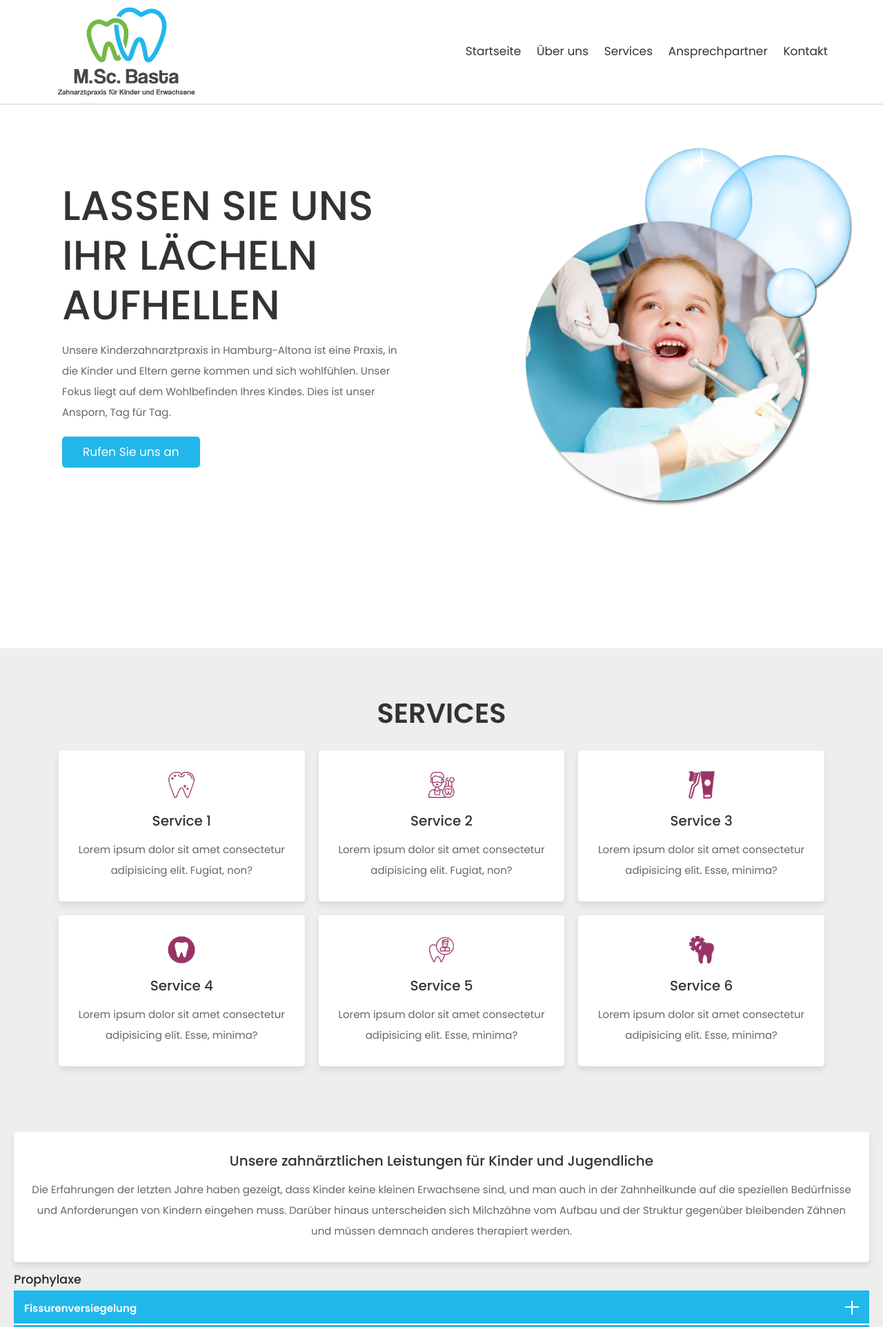
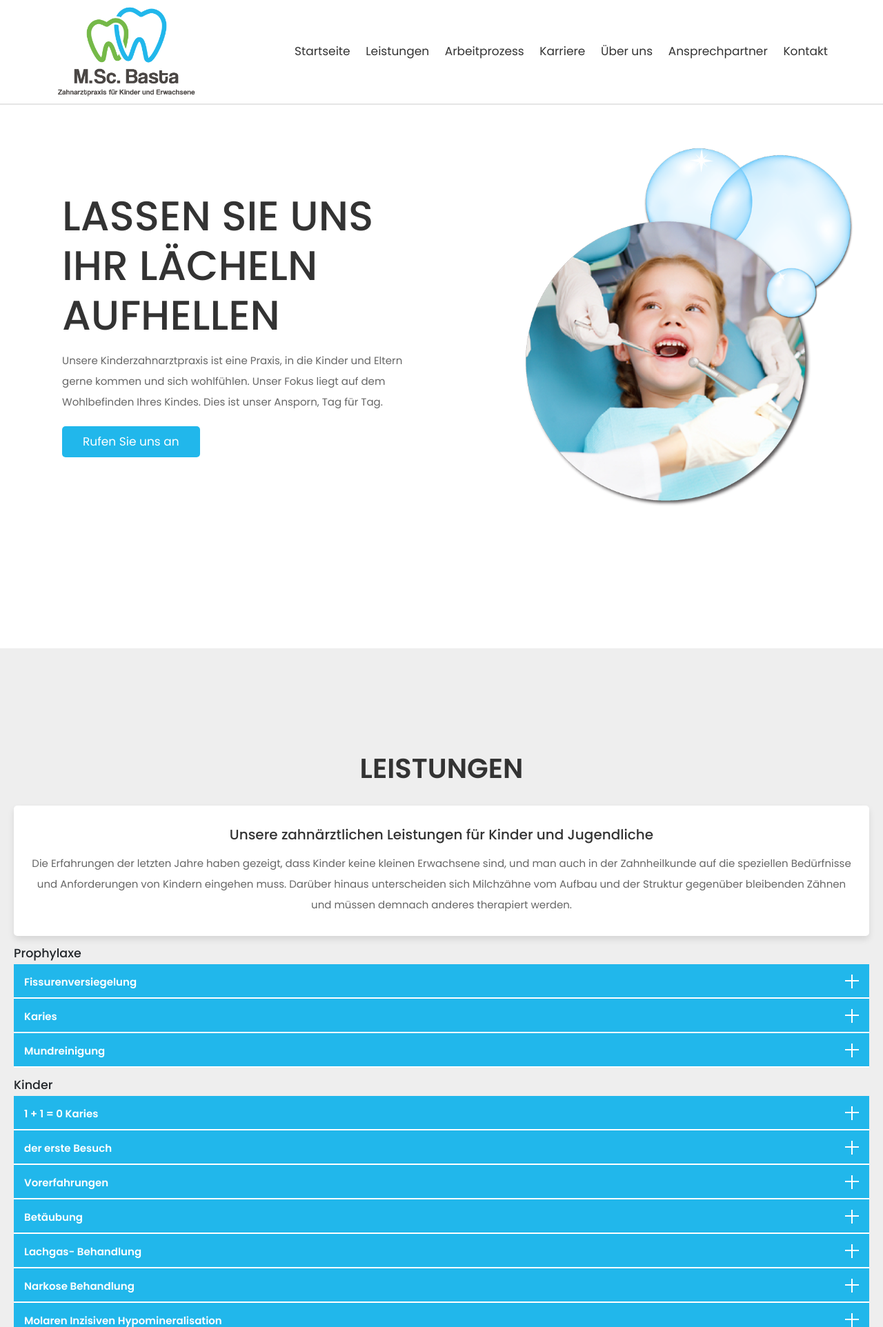
Before and after one commit to k-almkh/css_sass, a PHP site: page / in a window 1280 px wide. Shown: the top 1924 px of the page at 69% size. Run offline with PHP 8.4, Linux system fonts and the light colour scheme; some libraries are stand-ins or nearby versions.

Commit message:
Dentist3

```diff
--- a/dentist_website/css/style.css
+++ b/dentist_website/css/style.css
@@ -263,7 +263,7 @@ section{
 
   .wrapper .accordion_wrap .accordion_header:hover:before,
   .wrapper .accordion_wrap .accordion_header:hover:after{
-    background: var(--green);
+    background: var(--light-color);
   }
 
   .wrapper .accordion_wrap .accordion_header:after{
@@ -289,6 +289,11 @@ section{
    font-size: 15px;
    color: var(--black);
    }
+   .wrapper .accordion_wrap .accordion_body h3{
+      padding: 5px;
+      color: var(--black);
+   }
+
 
 
   .wrapper .accordion_wrap .accordion_header.accordion_active{
--- a/dentist_website/index.html
+++ b/dentist_website/index.html
@@ -37,8 +37,10 @@
 
          <nav class="mynav">
             <a class="active_a" href="#home">Startseite</a>
+            <a href="#services">Leistungen</a>
+            <a href="#process">Arbeitprozess</a>
+            <a href="#karriere">Karriere</a>
             <a href="#about">Über uns</a>
-            <a href="#services">Services</a>
             <a href="#reviews">Ansprechpartner</a>
             <a href="#contact">Kontakt</a>
          </nav>
@@ -65,7 +67,7 @@
       <div class="row min-vh-100 align-items-center">
          <div class="content text-center text-md-left">
             <h3>Lassen Sie uns Ihr Lächeln aufhellen</h3>
-            <p>Unsere Kinderzahnarztpraxis in Hamburg-Altona ist eine Praxis, in die Kinder und Eltern gerne kommen und sich wohlfühlen. Unser Fokus liegt auf dem Wohlbefinden Ihres Kindes. Dies ist unser Ansporn, Tag für Tag.</p>
+            <p>Unsere Kinderzahnarztpraxis ist eine Praxis, in die Kinder und Eltern gerne kommen und sich wohlfühlen. Unser Fokus liegt auf dem Wohlbefinden Ihres Kindes. Dies ist unser Ansporn, Tag für Tag.</p>
             <a href="#contact" class="link-btn">Rufen Sie uns an</a>
          </div>
       </div>
@@ -76,15 +78,13 @@
 
 <!-- home section ends -->
 
-<!-- TODO -->
-
 <!-- services section starts  -->
 
 <section class="services " id="services">
 
-   <h1 class="heading">Services</h1>
+   <!-- <h1 class="heading">Leistungen</h1>
 
-   <div class="box-container container">
+    <div class="box-container container">
 
       <div class="box">
          <img src="images/icon-1.png" alt="">
@@ -123,10 +123,11 @@
       </div>
 
    </div>
-   <br>
+   <br> -->
 
 
    <div class="wrapper">
+      <h1 class="heading">Leistungen</h1>
       <div class="box-container">
 
          <div class="box">
@@ -189,7 +190,7 @@
          <p>
             Am wichtigsten ist dabei die Suche nach Risikofaktoren, die eine mögliche Entstehung von Karies begünstigen.
             <br>
-            <ul style="padding-left: 40px;">
+            <ul style="padding-left: 40px;font-size: 12px;">
                <li>Speichel</li>
                <li>Bakterien</li>
                <li>Ernährung</li>
@@ -273,7 +274,7 @@
          <br>
          <h5>Impfungen</h5>
           <p>
-            Informationen zur gesetzlichen Impfpflicht finden Sie auf der Seite des <a href="https://www.rki.de/DE/Content/Kommissionen/STIKO/Empfehlungen/Impfempfehlungen_node.html">Robert-Koch-Institutes</a>
+            Informationen zur gesetzlichen Impfpflicht finden Sie auf der Seite des <a href="https://www.rki.de/DE/Content/Kommissionen/STIKO/Empfehlungen/Impfempfehlungen_node.html" target="_blank">Robert-Koch-Institutes</a>
          </p>
         </div>
       </div>
@@ -297,6 +298,130 @@
          </p>
         </div>
       </div>
+      <div class="accordion_wrap accordion_5">
+         <div class="accordion_header">
+            Vorerfahrungen
+         </div>
+         <div class="accordion_body">
+          <h3>Kinder mit "unglücklichen" Vorerfahrungen</h3>
+          <h5>Die Angst vor dem Zahnarzt hat ihre Ursache meist in einer schlechten Erfahrung in der Kindheit</h5>
+            <ul style="padding-left: 40px;font-size: 12px;">
+               <li>Die Behandlung hat zu lange gedauert. Das Kind wurde überfordert.</li>
+               <li> Die Behandlung war schmerzhaft trotz anderer Versprechungen.</li>
+               <li>Die Behandlung war wenig einfühlsam.</li>
+               <li>Die Bedürfnisse des Kindes wurden nicht beachtet.</li>
+            </ul>
+          <h5>Vertrauen lernen</h5>
+          <ul style="padding-left: 40px;font-size: 12px;">
+            <li>Behandlung in kleinen Schritten, die für das Kind zu bewältigen sind</li>
+            <li>Aufbau eines Vertrauensverhältnis zu Ihrem Kind</li>
+            <li>Erlernen von Behandlungsabläufen</li>
+            <li>Eingehen auf die speziellen Bedürfnisse Ihres Kindes</li>
+         </ul>
+          <h5>Neue Positive Erfahrungen machen</h5>
+          <ul style="padding-left: 40px;font-size: 12px;">
+            <li>Wir arbeiten mit altersgerechten verhaltenstherapeutischen Maßnahmen und Techniken aus der Kinderhypnose</li>
+            <li>Für sehr ängstliche Kinder bieten wir die Behandlung unter Lachgas-Sedierung oder Vollnarkose an</li>
+         </ul>
+         </div>
+       </div>
+       <div class="accordion_wrap accordion_5">
+         <div class="accordion_header">
+            Betäubung
+         </div>
+         <div class="accordion_body">
+          <h3>Den Zahn schlafen schicken</h3>
+           <p>
+            "Gut betäubt ist halb behandelt" (Zitat Prof. Daubländer)
+          </p>
+           <p>
+            Milchzähne haben einen Zahnnerv, die Behandlung kann daher weh tun. Schmerzhafte Behandlungen überfordern kleine und große Patienten und sind eine häufige Ursache für Behandlungsverweigerung bei Kindern.
+          </p>
+           <p>
+            Wir sorgen für schmerzfreie Behandlung, indem wir den Zahn gut betäuben.
+          </p>
+          <p>
+            Während der Behandlung von Kindern benutzen wir bewusst eine besondere Sprache. Wir vermeiden Reizworte wie Spritze, Bohrer, Zange, um möglich negative Erinnerungen nicht wieder zu beleben.
+          </p>
+          <p>
+            Wenn Sie bei der Behandlung dabei sein sollten, überlassen Sie die sprachliche Führung des Kindes uns, beobachten Sie still, und stellen die Fragen nach der Behandlung.
+          </p>
+         </div>
+       </div>
+       <div class="accordion_wrap accordion_5">
+         <div class="accordion_header">
+            Lachgas- Behandlung
+         </div>
+         <div class="accordion_body">
+          <h3>Behandlung mit Lachgas-Sedierung</h3>
+           <p>
+            Die Zahnärztliche Behandlung kann durch Sedierung mit Lachgas erleichtert werden.
+          </p>
+          <p>
+            Lachgas hat eine beruhigende Wirkung und verringert das Schmerzempfinden. Dem Patienten kommt die Behandlungszeit viel kürzer vor. Besonders geeignet ist Lachgas bei Patienten mit Angst vor der Behandlung, Angst vor der Betäubung oder Würgereiz.
+          </p>
+          <p>
+            Das Lachgas wird mit Sauerstoff über eine Doppelmaske auf der Nase zugeführt. Es ist eine einfache und sichere Beruhigungsmethode: Der Patient bleibt wach; die Sedierung ist keine Narkose. Eine Betäubung (lokale Anästhesie) ist in den meisten Fällen zusätzlich nötig.
+          </p>
+          <p>
+            Die Lachgas Sedierung eignet sich für Kinder ab 5 Jahren, wenn das Kind kooperativ ist und durch die Nase atmet.
+          </p>
+         </div>
+       </div>
+       <div class="accordion_wrap accordion_5">
+         <div class="accordion_header">
+            Narkose Behandlung
+         </div>
+         <div class="accordion_body">
+          <h3>Behandlung unter Vollnarkose</h3>
+           <p>
+            In besonders schweren Fällen, oder wenn die Belastung des Kindes durch den Behandlungsumfang zu groß ist, bieten wir die Behandlung unter Vollnarkose in unserer Praxis an.
+          </p>
+         </div>
+       </div>
+       <div class="accordion_wrap accordion_5">
+         <div class="accordion_header">
+            Molaren Inzisiven Hypomineralisation
+         </div>
+         <div class="accordion_body">
+          <h3>Molaren Inzisiven Hypomineralisation (MIH)</h3>
+           <p>
+            MIH ist eine Störung der Zahnschmelz-Reifung. Der Schmelz ist schon beim Erscheinen des Zahnes gelblich-bräunlich verfärbt, ist weich, porös und hält dem Kaudruck nicht stand: Die Zähne werden häufig sehr temperaturempfindlich. Die rauchen Oberflächen werden oft kariös. Weil das Zähneputzen weh tut, ist die Zahnpflege oft erschwert.
+          </p>
+          <p>
+            Eine genaue Ursache für MIH ist nicht bekannt. Diskutiert werden häufige Infekte der oberen Luftwege, Kinderkrankheiten bei sehr kleinen Kindern, Magen-Darm-Infekte, Mangelernährung, Umwelteinflüsse.
+            <br>
+            Wichtig ist, dass die Störung früh behandelt wird, damit es gar nicht erst zu der Überempfindlichkeit kommt. Der empfindliche Schmelz wird mit Fluorid-Lack gekräftigt, er kann versiegelt werden, oder Defekte können mit Glasionomerzement vor weiterem Zerbröckeln geschützt werden.
+          </p>
+          <p>
+            Sobald der Zahn weiter in die Mundhöhle gewachsen ist, kann er mit einer Kunststofffüllung versorgt werden. Der Kunststoff (Composit) wird mit speziellen Klebern (Adhäsiv) mit dem Zahn verbunden. Dadurch klingt in der Regel die Überempfindlichkeit ab.
+          </p>
+          <p>
+            Für die häusliche Zahnpflege sind fluoridierte Zahnpasten mit ausreichendem Fluoridgehalt (1400 ppm) wichtig. Ausserdem kann das Kind mehrfach am Tag Calciumpräparate auftragen.
+          </p>
+         </div>
+       </div>
+       <div class="accordion_wrap accordion_5">
+         <div class="accordion_header">
+            EAPD Empfehlungen
+         </div>
+         <div class="accordion_body">
+          <h3>Empfehlungen der Europäische Akademie für Kinderzahnheilkunde / EAPD Guideline</h3>
+          <ol style="padding-left: 40px;font-size: 12px;">
+            <li>Im ersten Lebensjahr (ab dem 6. Lebensmonat) des Kindes zum ersten Mal zum Zahnarzt gehen</li>
+            <li> Täglich zwei mal Zähneputzen mit einer geringen Menge fluoridierter Zahncreme und Zahn-Zwischenraum-Pflege</li>
+            <li>Fluorid-Lack-Touchierung 2 Mal im Jahr (bei erhöhtem Risiko 4 Mal)</li>
+            <li> Eltern putzen Kinderzähne sauber mit der KAI-Plus Technik
+               Empfehlung für Mutter und Vater: Auf die eigene Zahngesundheit achten!
+               Regelmäßige professionelle Mundreinigung</li>
+            <li>Keine Flaschennahrung mit süßen Getränken - besonders während der Nacht</li>
+            <li>Als Durstlöscher nur Wasser trinken aus dem offenen Becher sobald das Baby sitzen kann</li>
+            <br>
+               <a href="https://www.dgkiz.de/files/dgkiz/pdf/Fluoidkonzentration%20Kinderzahnpasten%20Scan%20O&K%202018-4.pdf" target="_blank">Neue Empfehlungen Fluorid Kinderzahnpasten</a>
+         </ol>
+         </div>
+       </div>
+
     </div>
 
 
@@ -306,7 +431,7 @@
 
 <!-- process section starts  -->
 
-<section class="process ">
+<section class="process " id="process">
 
    <h1 class="heading">Arbeitprozess</h1>
 
@@ -314,20 +439,24 @@
 
       <div class="box">
          <img src="images/process-1.png" alt="">
-         <h3>Cosmetic Dentistry</h3>
-         <p>Lorem ipsum dolor sit, amet consectetur adipisicing elit. Maxime, excepturi?</p>
+         <h3>Zahnkorrektur</h3>
+         <p>
+            Gerade Zähne für den perfekten Look. Mit der transparenten Zahnschiene zu transparenten Preisen gibt es bei uns die diskrete Alternative zur festen Zahnspange.
+         </p>
       </div>
 
       <div class="box">
          <img src="images/process-2.png" alt="">
-         <h3>Pediatric Dentistry</h3>
-         <p>Lorem ipsum dolor sit, amet consectetur adipisicing elit. Maxime, excepturi?</p>
+         <h3>Zahnreinigungen </h3>
+         <p>
+            Die Zahnreinigung ist eine wichtige Vorsorgemaßnahme zur Erhaltung Ihrer Zahngesundheit.
+         </p>
       </div>
 
       <div class="box">
          <img src="images/process-3.png" alt="">
-         <h3>Dental Implants</h3>
-         <p>Lorem ipsum dolor sit, amet consectetur adipisicing elit. Maxime, excepturi?</p>
+         <h3>Zähne implantieren</h3>
+         <p>Mehr Freiheit und Lebensqualität mit Implantaten</p>
       </div>
 
    </div>
```
